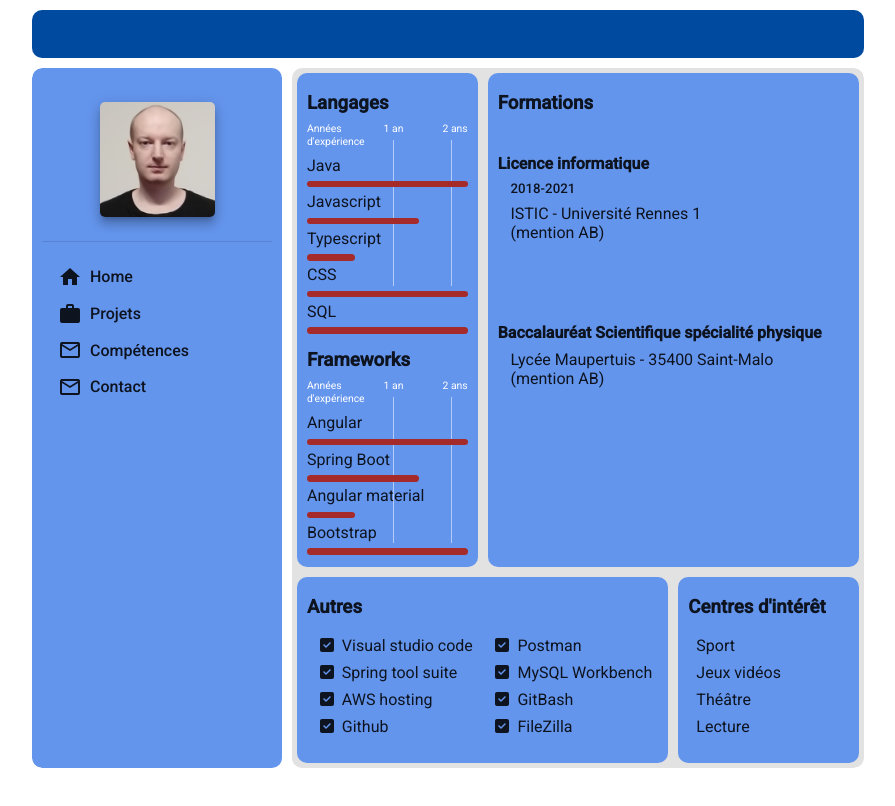
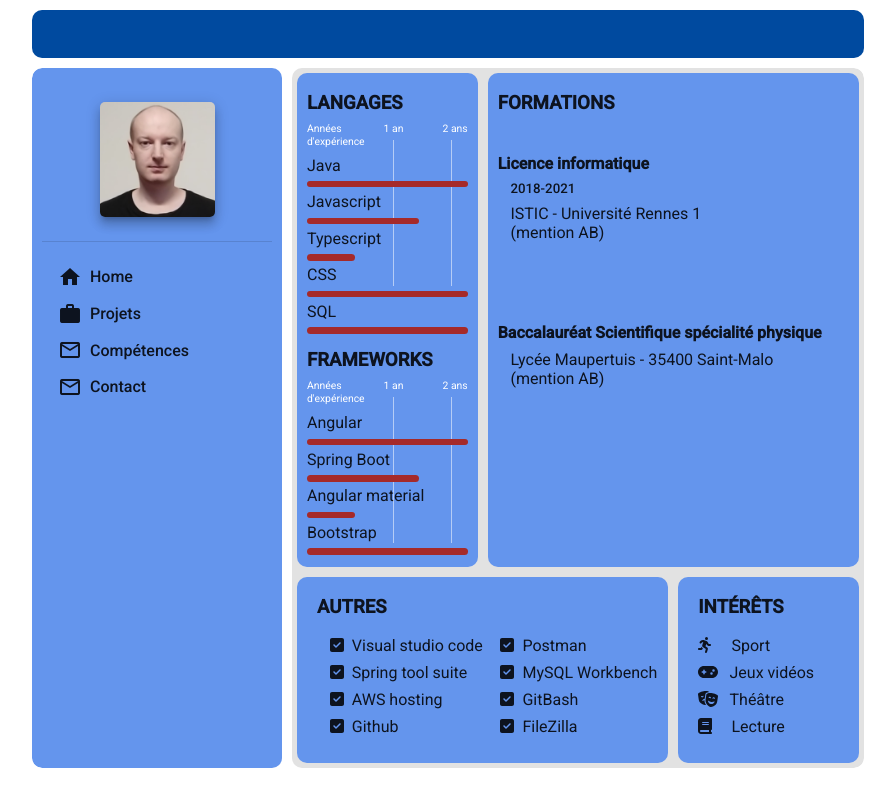
Before and after one commit to faberthet/cv, an Angular app: page /competences in a window 1280 px wide. Shown: the top 806 px of the page, without its empty margins (192-1087 px from the left). Built offline with nearby package versions, Linux system fonts and the light colour scheme.

Commit message:
styles competences

```diff
--- a/src/app/pages/competences/autres/autres.component.html
+++ b/src/app/pages/competences/autres/autres.component.html
@@ -1,4 +1,4 @@
-<h3> Autres</h3>
+<h3> AUTRES</h3>
 <div class="grid">
     <div class="cel1">
         <ul>
--- a/src/app/pages/competences/competences.component.css
+++ b/src/app/pages/competences/competences.component.css
@@ -24,6 +24,7 @@
     padding: 10px;
     padding-top: 0;
 
+
 }
 .autres{
     grid-area: A;
@@ -33,6 +34,7 @@
     padding: 10px;
     /* justify-content: ; */
     padding-top: 0;
+    padding-left: 20px;
 
 }
 
@@ -43,6 +45,7 @@
     border-radius: 10px;
     padding: 10px;
     padding-top: 0;
+    padding-left:20px ;
 
 }
 
--- a/src/app/pages/competences/formations/formations.component.html
+++ b/src/app/pages/competences/formations/formations.component.html
@@ -1,4 +1,4 @@
-<h3> Formations</h3>
+<h3> FORMATIONS</h3>
 <div class="grid">
     <div class="licence">
         <h4>Licence informatique</h4>
--- a/src/app/pages/competences/interets/interets.component.css
+++ b/src/app/pages/competences/interets/interets.component.css
@@ -1,4 +1,6 @@
 li{
-    padding-left: 0.5rem;
     padding-bottom: 0.5rem;
 }
+fa-icon{
+    margin-right: .7rem;
+}
--- a/src/app/pages/competences/interets/interets.component.html
+++ b/src/app/pages/competences/interets/interets.component.html
@@ -1,7 +1,7 @@
-<h3>  Centres d'intérêt</h3>
+<h3> INTÉRÊTS</h3>
 <ul>
-    <li>Sport</li>
-    <li>Jeux vidéos</li>
-    <li>Théâtre</li>
-    <li>Lecture</li>
+    <li><fa-icon [icon]="faPersonRunning"></fa-icon><span>&nbsp; Sport</span> </li>
+    <li><fa-icon [icon]="faGamepad"></fa-icon><span>Jeux vidéos</span></li>
+    <li><fa-icon [icon]="faMasks"></fa-icon><span>Théâtre</span></li>
+    <li><fa-icon [icon]="faBook"></fa-icon><span>&nbsp; Lecture</span></li>
 </ul>
--- a/src/app/pages/competences/interets/interets.component.ts
+++ b/src/app/pages/competences/interets/interets.component.ts
@@ -1,4 +1,9 @@
 import { Component, OnInit } from '@angular/core';
+import { faPersonRunning } from '@fortawesome/free-solid-svg-icons';
+import { faGamepad } from '@fortawesome/free-solid-svg-icons';
+import { faMasksTheater } from '@fortawesome/free-solid-svg-icons';
+import { faBook } from '@fortawesome/free-solid-svg-icons';
+
 
 @Component({
   selector: 'app-interets',
@@ -6,6 +11,10 @@ import { Component, OnInit } from '@angular/core';
   styleUrls: ['./interets.component.css']
 })
 export class InteretsComponent implements OnInit {
+  faPersonRunning = faPersonRunning
+  faGamepad = faGamepad
+  faMasks = faMasksTheater
+  faBook = faBook
 
   constructor() { }
 
--- a/src/app/pages/competences/langages/langages.component.html
+++ b/src/app/pages/competences/langages/langages.component.html
@@ -1,6 +1,6 @@
 <div class="langagesContent">
     <div class="lan">
-        <h3> Langages</h3>
+        <h3> LANGAGES</h3>
         <div class="years">
             <span>Années d'expérience</span>
             <span>1 an</span>
@@ -21,7 +21,7 @@
         <li>SQL</li>
     </ul> -->
     <div class="lan">
-    <h3>Frameworks</h3>
+    <h3>FRAMEWORKS</h3>
     <div class="years">
         <span>Années d'expérience</span>
         <span>1 an</span>
```
